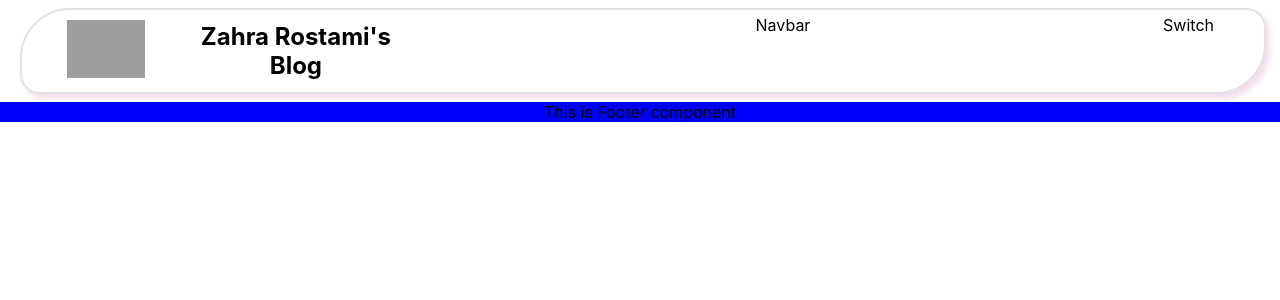
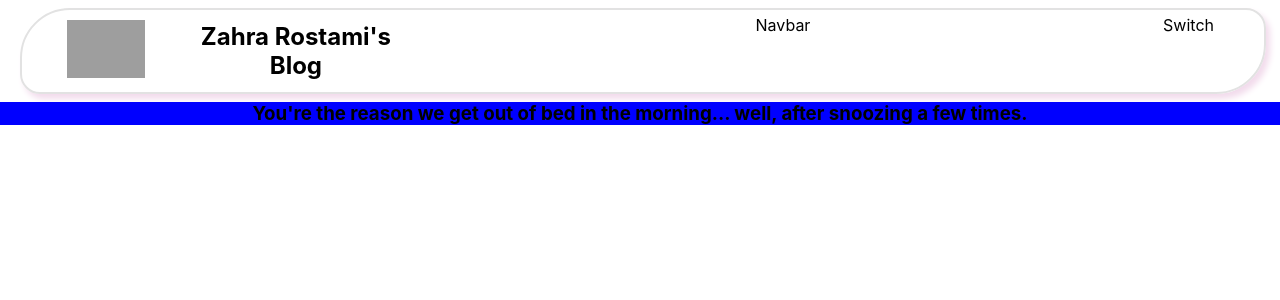
Before and after one commit to zahraRostami1999/blog-app, a React (Create React App) app: page / in a window 1280 px wide. Shown: the top 300 px of the page. Built offline with nearby package versions, Linux system fonts and the light colour scheme; grey boxes are pictures that could not be loaded.

Commit message:
add Footer sections

```diff
--- a/src/Components/footer/Footer.jsx
+++ b/src/Components/footer/Footer.jsx
@@ -1,8 +1,12 @@
 import styled from'./footer.module.css'
 
-function Footer(){
+function Footer(props){
     return(
-        <div className={styled.footer}>This is Footer component</div>
+        <div className={styled.footer}>
+            <div className={styled.footerTitle}>
+                <h3>{props.title}</h3>
+            </div>
+        </div>
     );
 }
 
```
